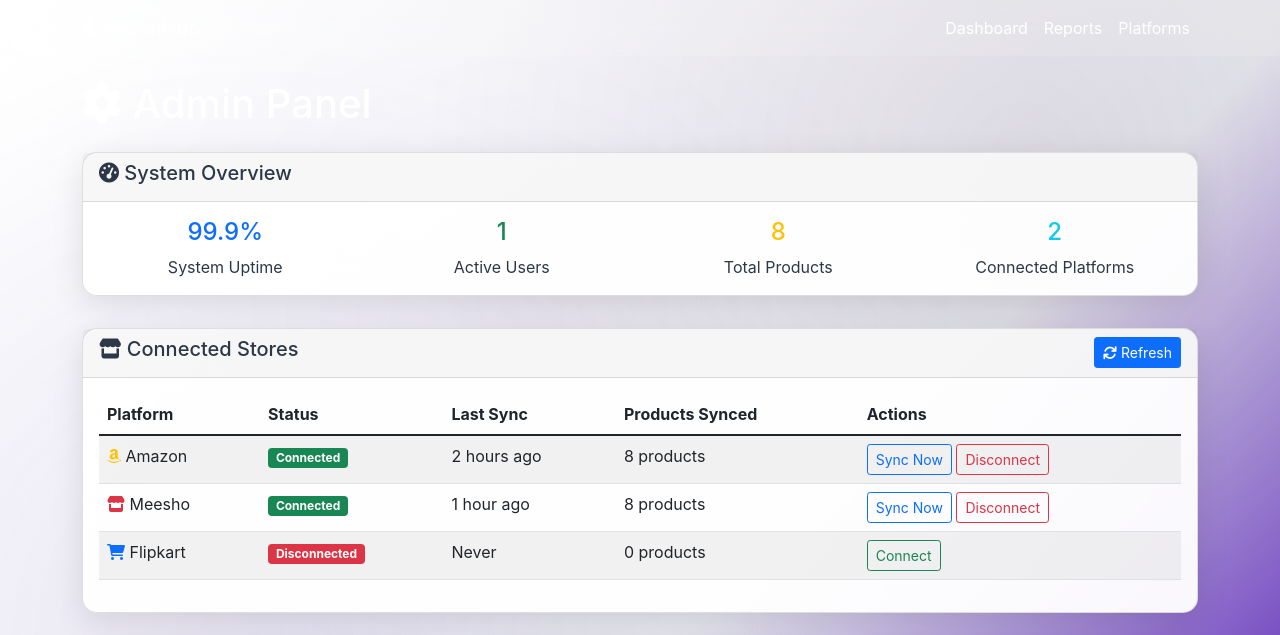
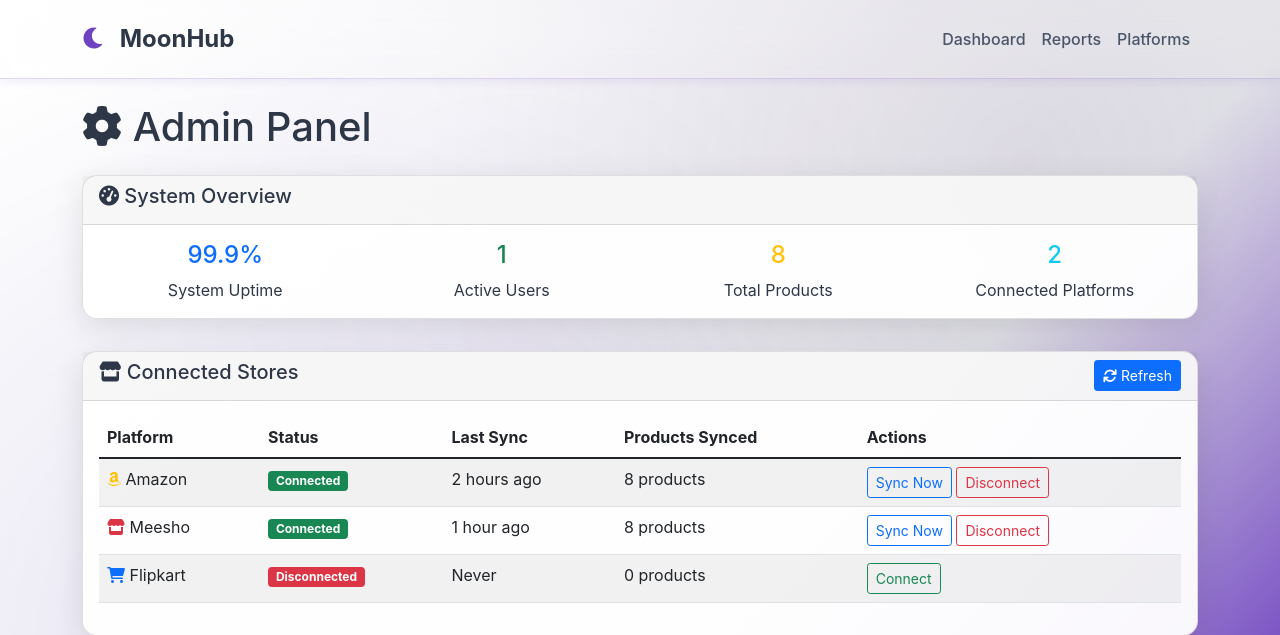
Before and after one commit to Chandreshhere/Moonhub, a Flask app: page /admin in a window 1280 px wide. Shown: the top 635 px of the page. Run offline with Flask 3, Linux system fonts and the light colour scheme; data comes from the database, SQL or seed files in the repository; some libraries are stand-ins or nearby versions.

Commit message:
Unified text colors and navbar styling across all pages

```diff
--- a/templates/admin.html
+++ b/templates/admin.html
@@ -27,7 +27,30 @@
                 radial-gradient(circle at 40% 40%, rgba(111, 66, 193, 0.05) 0%, transparent 50%);
             z-index: -1;
         }
-        .navbar { background: rgba(255,255,255,0.1) !important; backdrop-filter: blur(20px); }
+        .navbar {
+            background: rgba(255, 255, 255, 0.1) !important;
+            backdrop-filter: blur(20px);
+            border-bottom: 1px solid rgba(111, 66, 193, 0.2);
+            padding: 1rem 0;
+            box-shadow: 0 2px 10px rgba(111, 66, 193, 0.1);
+        }
+        .navbar-brand {
+            font-weight: 700;
+            font-size: 1.5rem;
+            color: #2d3748 !important;
+        }
+        .navbar-brand i {
+            color: #6f42c1;
+            margin-right: 0.5rem;
+        }
+        .nav-link {
+            color: #4a5568 !important;
+            font-weight: 500;
+            transition: all 0.3s ease;
+        }
+        .nav-link:hover {
+            color: #6f42c1 !important;
+        }
         .card { background: rgba(255,255,255,0.95); border-radius: 15px; box-shadow: 0 8px 32px rgba(0,0,0,0.1); margin-bottom: 2rem; }
         .status-connected { color: #28a745; }
         .status-disconnected { color: #dc3545; }
@@ -38,17 +61,17 @@
 <body>
     <nav class="navbar navbar-expand-lg">
         <div class="container">
-            <a class="navbar-brand text-white" href="/dashboard"><i class="fas fa-moon"></i> MoonHub</a>
+            <a class="navbar-brand" href="/dashboard"><i class="fas fa-moon"></i> MoonHub</a>
             <div class="navbar-nav ms-auto">
-                <a class="nav-link text-white" href="/dashboard">Dashboard</a>
-                <a class="nav-link text-white" href="/reports">Reports</a>
-                <a class="nav-link text-white" href="/platforms">Platforms</a>
+                <a class="nav-link" href="/dashboard">Dashboard</a>
+                <a class="nav-link" href="/reports">Reports</a>
+                <a class="nav-link" href="/platforms">Platforms</a>
             </div>
         </div>
     </nav>
 
     <div class="container mt-4">
-        <h1 class="text-white mb-4"><i class="fas fa-cog"></i> Admin Panel</h1>
+        <h1 class="mb-4" style="color: #2d3748;"><i class="fas fa-cog"></i> Admin Panel</h1>
 
         <!-- System Overview -->
         <div class="card">
```
Also changed, not shown: templates/platforms.html (+29 -6 lines), templates/reports.html (+29 -6 lines).
